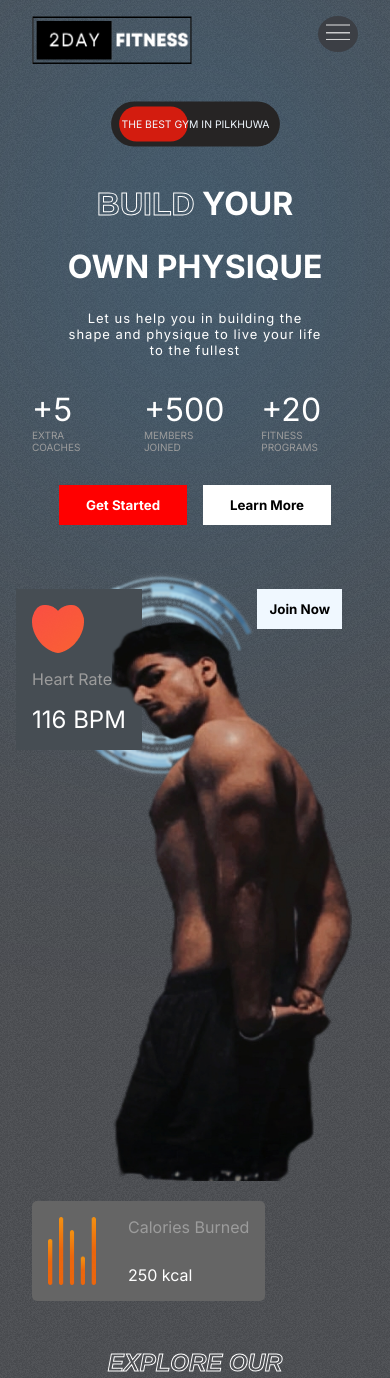
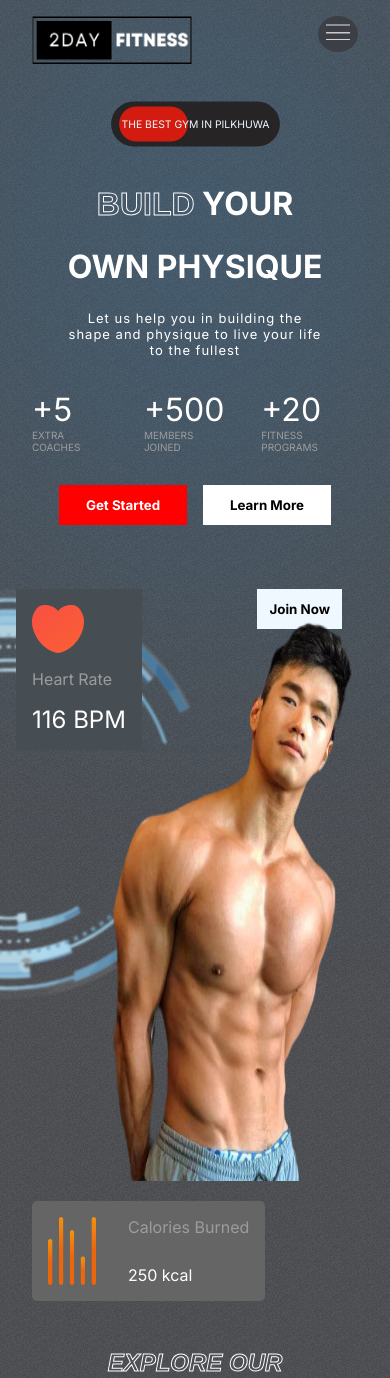
Before and after one commit to Preet-Chaudhary/2-day-fitness, a React (Vite) app: page / in a window 390 px wide. Shown: the top 1378 px of the page. Built offline with nearby package versions, Linux system fonts and the light colour scheme.

Commit message:
latest image

```diff
--- a/src/data/Hero.css
+++ b/src/data/Hero.css
@@ -116,7 +116,7 @@
 .hero-image {
   position: absolute;
   top: 7.8rem;
-  right: 8rem;
+  right: 12rem;
   width: 18rem;
   height: 35rem;
 }
@@ -220,7 +220,8 @@
     align-self: center;
   }
   .hero-back{
-    width: 15rem;
+    width: 30rem;
+    hei
     left: 2rem;
     top: 0rem;
   }
```
Also changed, not shown: src/assets/WhatsApp Image 2024-07-22 at 00.24.32.jpeg (added), src/assets/hero_image.png.
